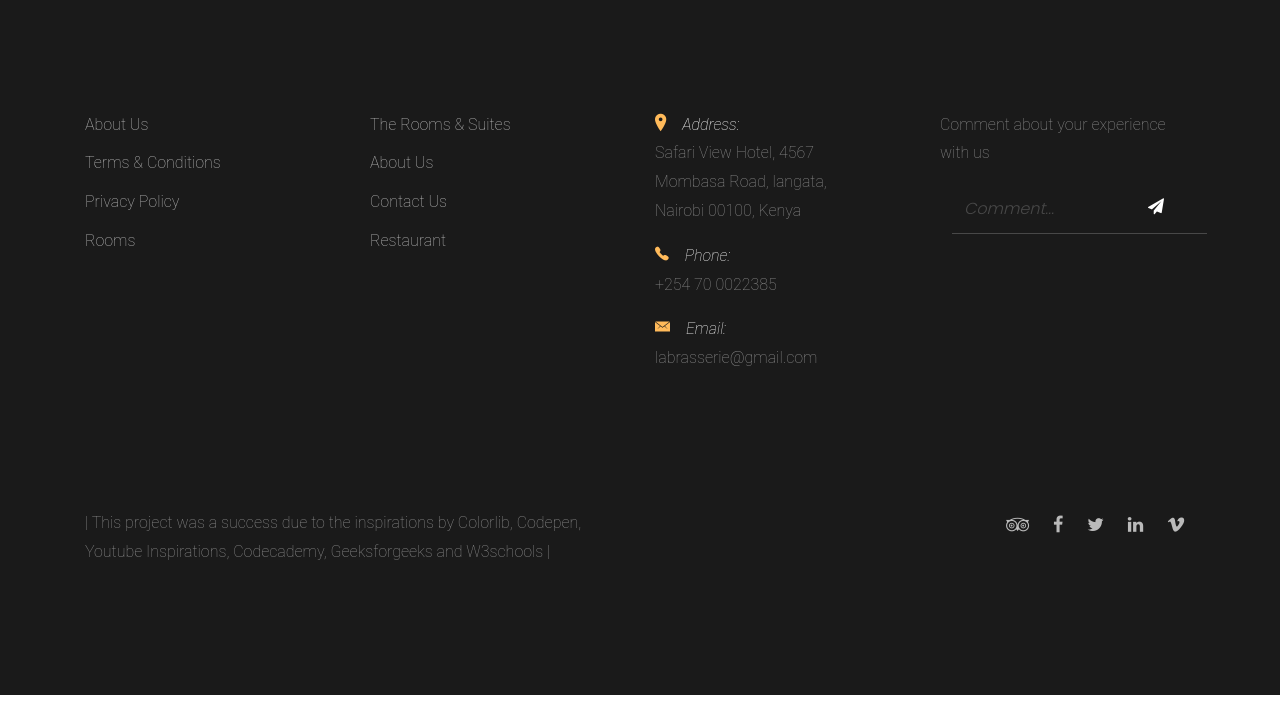
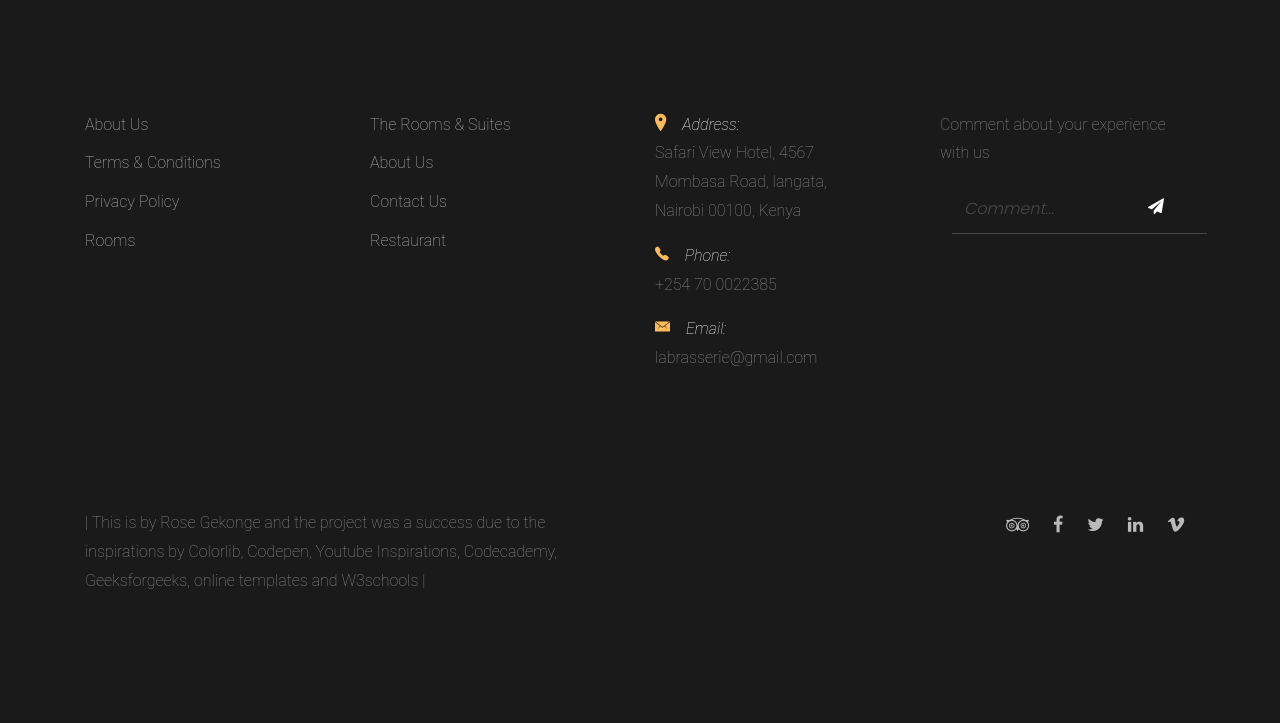
Before and after one commit to RoseGekonge/La_Brasserie, a Flask app: page /book in a window 1280 px wide. Shown: the part 3513-4236 px from the top of the page. Before the commit the page ends 4208 px from the top, so only its background shows below. Run offline with Flask 3, Linux system fonts and the light colour scheme; some libraries are stand-ins or nearby versions; some web fonts are replaced.

Commit message:
Update default.html

```diff
--- a/module/templates/default.html
+++ b/module/templates/default.html
@@ -223,7 +223,7 @@
         <div class="row pt-5">
           <p class="col-md-6 text-left">
             <!-- Link back to Colorlib can't be removed. Template is licensed under CC BY 3.0. -->
-            | This project was a success due to the inspirations by Colorlib, Codepen, Youtube Inspirations, Codecademy, Geeksforgeeks and W3schools |</a>
+            | This is by Rose Gekonge and the project was a success due to the inspirations by Colorlib, Codepen, Youtube Inspirations, Codecademy, Geeksforgeeks, online templates and W3schools |</a>
             <!-- Link back to Colorlib can't be removed. Template is licensed under CC BY 3.0. -->
           </p>
 
```
